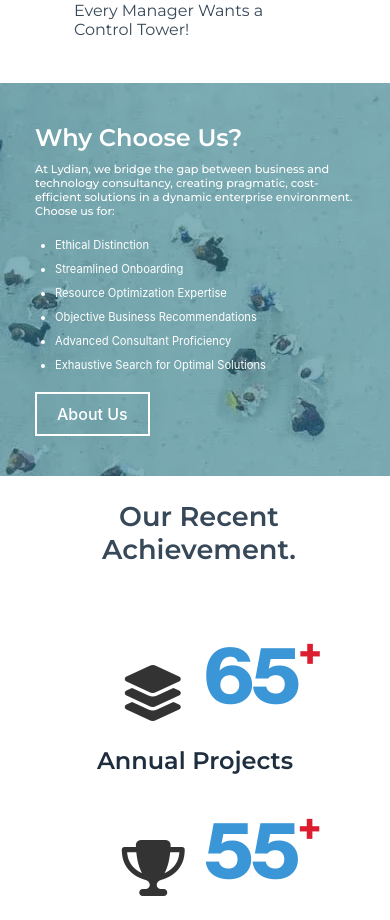
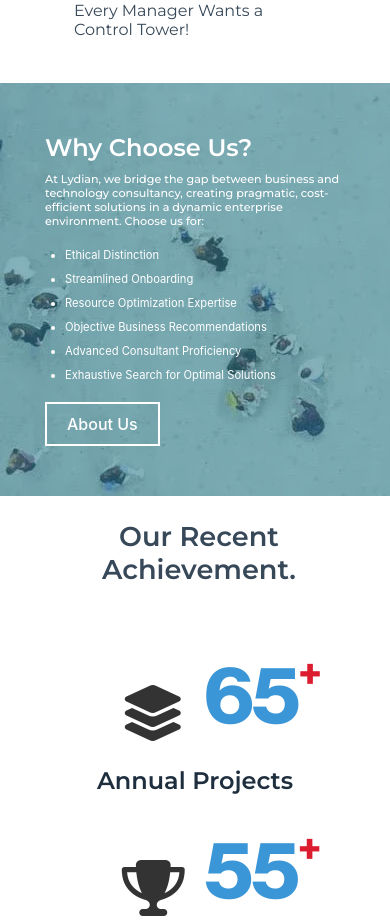
Before and after one commit to VIRAJcHOPADE/Lyndian-Freelance, a React (Create React App) app: page / in a window 390 px wide. Shown: the part 3620-4540 px from the top of the page. Built offline with nearby package versions, Linux system fonts and the light colour scheme.

Commit message:
update why choose us

```diff
--- a/src/components/Home/Why Choose US/WhyChooseUs.css
+++ b/src/components/Home/Why Choose US/WhyChooseUs.css
@@ -1,5 +1,5 @@
 /* Styles for the main container */
-.choose-area {
+#why-choose-us-choose-area {
   display: flex;
   color: #fff;
   justify-content: center;
@@ -9,7 +9,7 @@
 }
 
 /* Styles for the container within */
-.container {
+#why-choose-us-container {
   max-width: 1200px;
   width: 100%;
   padding: 0 15px;
@@ -17,70 +17,70 @@
 }
 
 /* Styles for the main feature section */
-.feature_main_wrap {
+#why-choose-us-feature_main_wrap {
   display: flex;
   justify-content: center;
   align-items: center;
 }
 
 /* Styles for the row and its alignment */
-.row.align-items-centre {
+#why-choose-us-row.align-items-centre {
   display: flex;
   align-items: center;
 }
 
 /* Styles for the about image */
-.about-image {
+#why-choose-us-about-image {
   max-width: 100%;
   height: auto;
   display: block;
 }
 
 /* Styles for the right column */
-.column {
+#why-choose-us-column {
   flex: 0 0 50%;
   max-width: 50%;
   padding: 0 15px;
 }
 
 /* Styles for the features information */
-.features_info {
+#why-choose-us-features_info {
   padding: 0 15px;
 }
 
 /* Styles for the heading */
-.features_info h2 {
+#why-choose-us-features_info h2 {
   font-size: 2.5rem;
   margin-bottom: 10px;
 }
 
 /* Styles for the paragraph */
-.features_info p {
+#why-choose-us-features_info p {
   font-size: 1.2rem;
   font-weight: 500;
   margin-bottom: 20px;
 }
 
 /* Styles for the list */
-.features_info ul {
+#why-choose-us-features_info ul {
   list-style: disc;
   margin-left: 20px;
   margin-bottom: 20px;
 }
 
 /* Styles for list items */
-.features_info li {
+#why-choose-us-features_info li {
   margin-bottom: 10px;
 }
 
 /* Styles for the about button */
-.about-btn {
+#why-choose-us-about-btn {
   z-index: 2;
   margin-top: 20px;
 }
 
 /* Styles for the button */
-.about-btn a {
+#why-choose-us-about-btn a {
   display: inline-block;
   font-weight: 550;
   padding: 10px 20px;
@@ -92,7 +92,7 @@
   color: white;
 }
 
-.about-btn a:hover {
+#why-choose-us-about-btn a:hover {
   border: 2px solid #333;
   background-color: #333;
   color: #fff;
@@ -100,34 +100,34 @@
 
 /* Media query for responsiveness */
 @media (max-width: 768px) {
-  .about-image {
+  #why-choose-us-about-image {
     display: none;
   }
-  .container {
+  #why-choose-us-container {
     flex: 0 0 100%;
     max-width: 100%;
   }
-  .row.align-items-centre {
+  #why-choose-us-row.align-items-centre {
     flex-direction: column;
   }
-  .column {
+  #why-choose-us-column {
     max-width: 100%;
   }
 }
 
 @media (max-width: 450px) {
   /* Styles for the heading */
-  .features_info h2 {
+  #why-choose-us-features_info h2 {
     font-size: 1.5rem;
   }
 
   /* Styles for the paragraph */
-  .features_info p {
+  #why-choose-us-features_info p {
     font-size: 0.7rem;
   }
 
   /* Styles for the list */
-  .features_info ul {
+  #why-choose-us-features_info ul {
     font-size: 0.7rem;
   }
 }
--- a/src/components/Home/Why Choose US/WhyChooseUs.jsx
+++ b/src/components/Home/Why Choose US/WhyChooseUs.jsx
@@ -4,19 +4,19 @@ import { NavLink } from "react-router-dom";
 
 const WhyChooseUs = () => {
   return (
-    <div className="choose-area">
-      <div className="container">
-        <div className="feature_main_wrap">
-          <div className="row align-items-centre">
-            <div className="column">
+    <div id="why-choose-us-choose-area">
+      <div id="why-choose-us-container">
+        <div id="why-choose-us-feature_main_wrap">
+          <div id="why-choose-us-row" className="align-items-centre">
+            <div id="why-choose-us-column">
               <img
-                className="about-image"
+                id="why-choose-us-about-image"
                 src="https://images.unsplash.com/photo-1568992687947-868a62a9f521?ixlib=rb-4.0.3&ixid=M3wxMjA3fDB8MHxwaG90by1wYWdlfHx8fGVufDB8fHx8fA%3D%3D&auto=format&fit=crop&w=1332&q=80"
                 alt=""
               />
             </div>
-            <div className="column">
-              <div className="features_info">
+            <div id="why-choose-us-column">
+              <div id="why-choose-us-features_info">
                 <h2>Why Choose Us?</h2>
                 <p>
                   At Lydian, we bridge the gap between business and technology
@@ -31,8 +31,8 @@ const WhyChooseUs = () => {
                   <li>Advanced Consultant Proficiency</li>
                   <li>Exhaustive Search for Optimal Solutions</li>
                 </ul>
-                <div className="about-btn">
-                  <NavLink className="boxed-btn3-line" to={"/about-us"}>
+                <div id="why-choose-us-about-btn">
+                  <NavLink id="why-choose-us-boxed-btn3-line" to={"/about-us"}>
                     About Us
                   </NavLink>
                 </div>
```
